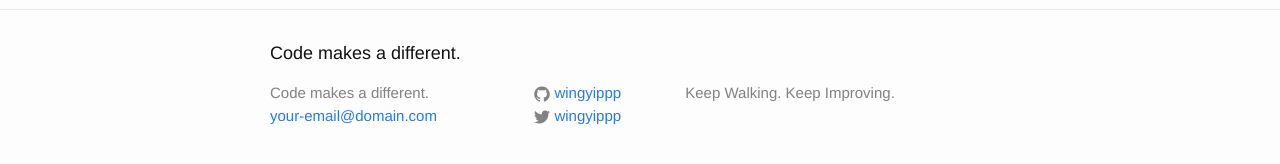
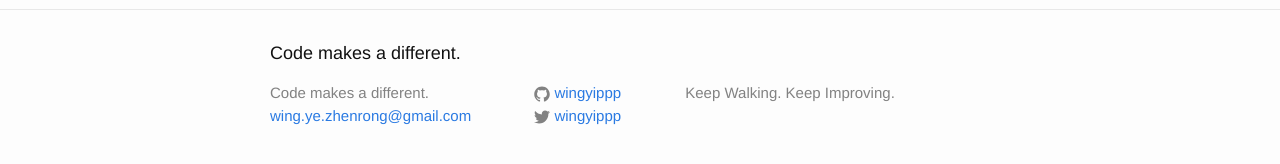
Before and after one commit to wingyippp/blog, a Jekyll site: the page built from about.md, in a window 1280 px wide. Shown: the part 341-505 px from the top of the page. Built offline with Jekyll 4.4.1, drawn with Linux system fonts in a browser that asks for light colours.

Commit message:
update the email

```diff
--- a/_config.yml
+++ b/_config.yml
@@ -7,7 +7,7 @@
 
 # Site settings
 title: Code makes a different.
-email: your-email@domain.com
+email: wing.ye.zhenrong@gmail.com
 description: > # this means to ignore newlines until "baseurl:"
   Keep Walking. Keep Improving.
 baseurl: "/blog" # the subpath of your site, e.g. /blog
```
